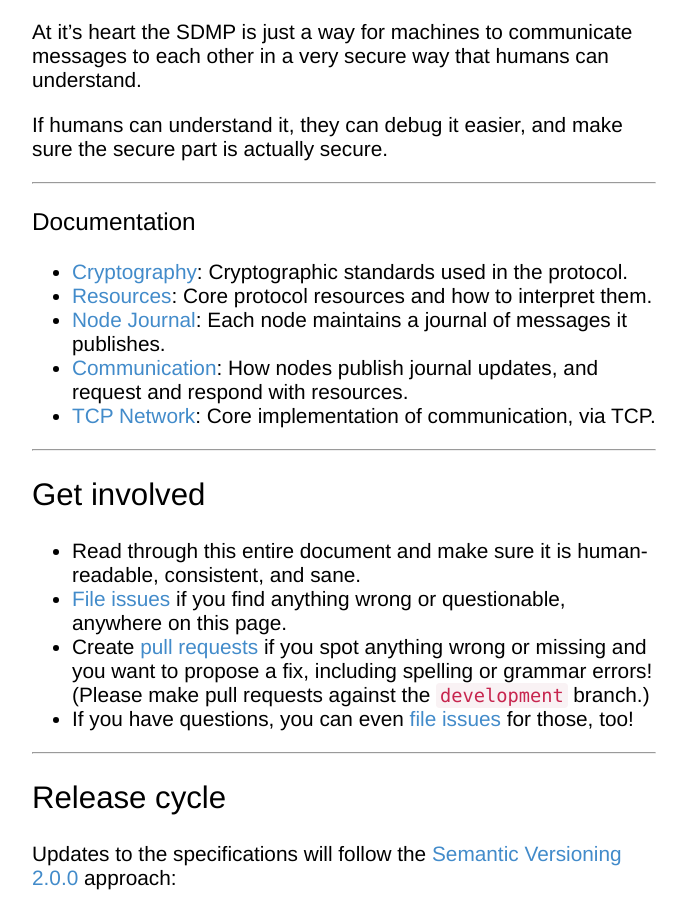
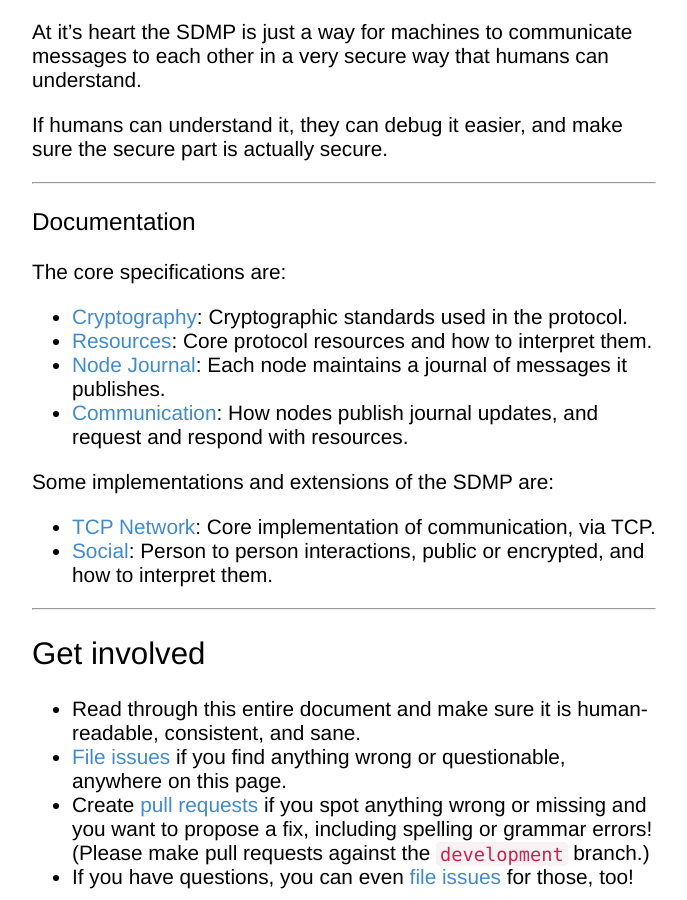
Before and after one commit to sdmp/sdmp.github.io, a Jekyll site: the page built from index.md, in a window 1280 px wide and 900 px high, scrolled down 708 px. Shown: the whole window, without its empty margins (296-983 px from the left). Built offline with Jekyll 4.4.1, drawn with Linux system fonts in a browser that asks for light colours.

Commit message:
Additional re ordering of the main index.md

```diff
--- a/index.md
+++ b/index.md
@@ -20,14 +20,18 @@ part is actually secure.
 
 # Documentation
 
+The core specifications are:
+
 * [Cryptography](/docs/cryptography): Cryptographic standards used in the protocol.
 * [Resources](/docs/resources): Core protocol resources and how to interpret them.
 * [Node Journal](/docs/journal): Each node maintains a journal of messages it publishes.
 * [Communication](/docs/communication): How nodes publish journal updates, and request
 	and respond with resources.
+
+Some implementations and extensions of the SDMP are:
+
 * [TCP Network](/docs/network): Core implementation of communication, via TCP.
-
-<!-- * [Social](/docs/social): Person to person interactions, public or encrypted, and how to interpret them. -->
+* [Social](/docs/social): Person to person interactions, public or encrypted, and how to interpret them.
 
 ---
 
```
